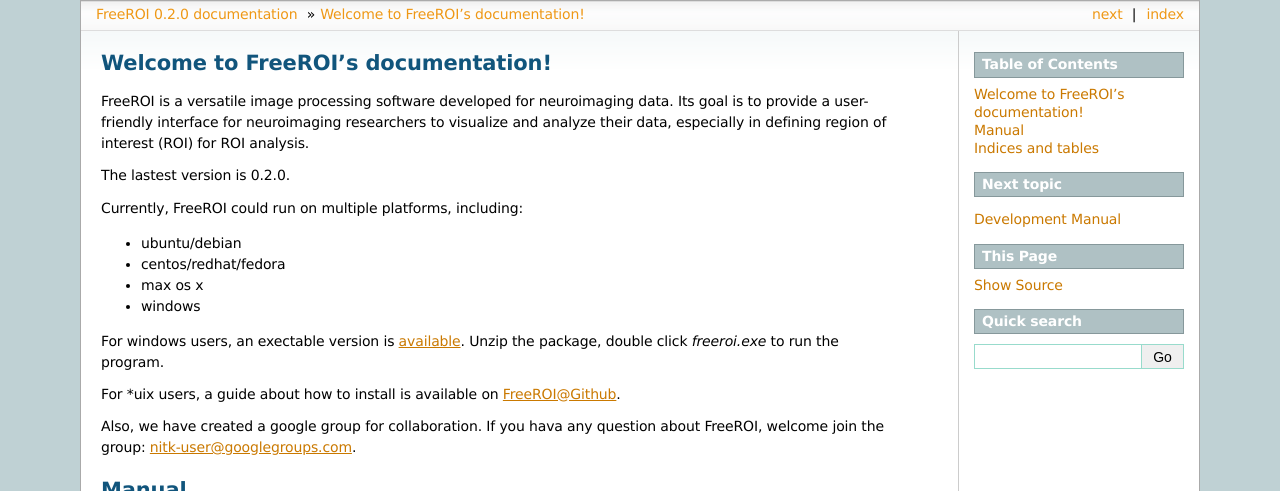
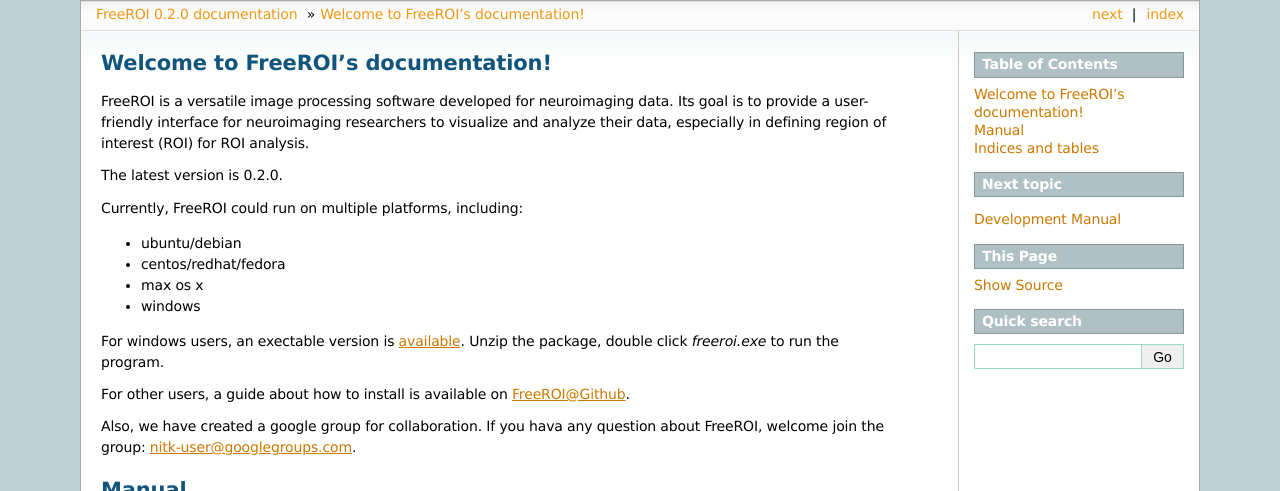
Before and after one commit to BNUCNL/FreeROI, a Sphinx documentation site: the page built from doc/index.rst, in a window 1280 px wide. Shown: the top 491 px of the page. Built offline with Sphinx 7.4.7, drawn with Linux system fonts in a browser that asks for light colours; formulas are drawn with MathJax 3; pages that are not in the unit, such as notebooks, are missing from menus.

Commit message:
update index

```diff
--- a/doc/index.rst
+++ b/doc/index.rst
@@ -11,7 +11,7 @@
 researchers to visualize and analyze their data, especially in defining region
 of interest (ROI) for ROI analysis.
 
-The lastest version is 0.2.0.
+The latest version is 0.2.0.
 
 Currently, FreeROI could run on multiple platforms, including:
 
@@ -24,7 +24,7 @@
 `available <http://sourceforge.net/projects/freeroi/files/?source=navbar>`_.
 Unzip the package, double click *freeroi.exe* to run the program.
 
-For \*uix users, a guide about how to install is available on
+For other users, a guide about how to install is available on
 `FreeROI@Github <https://github.com/BNUCNL/FreeROI>`_.
 
 Also, we have created a google group for collaboration. If you hava any
```
